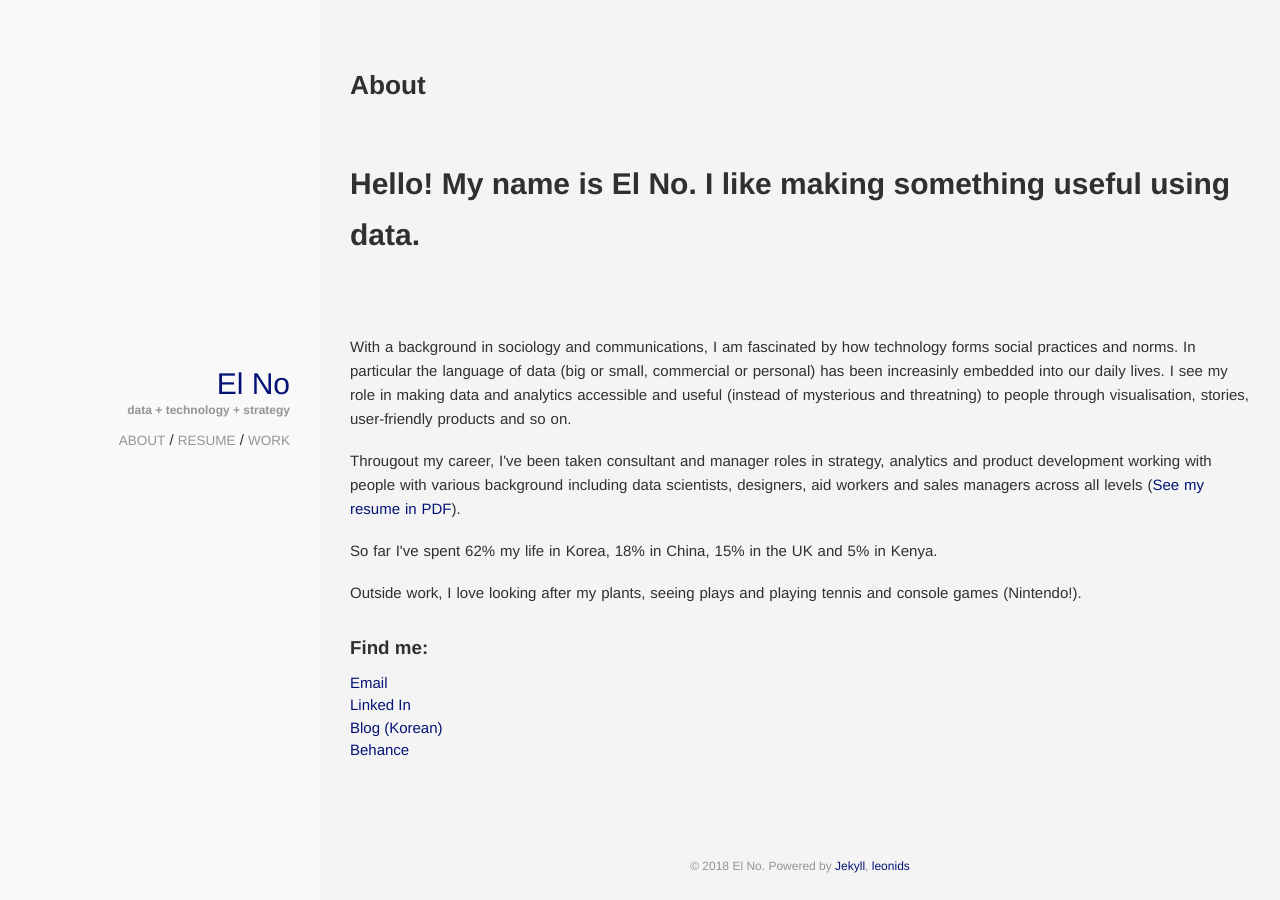
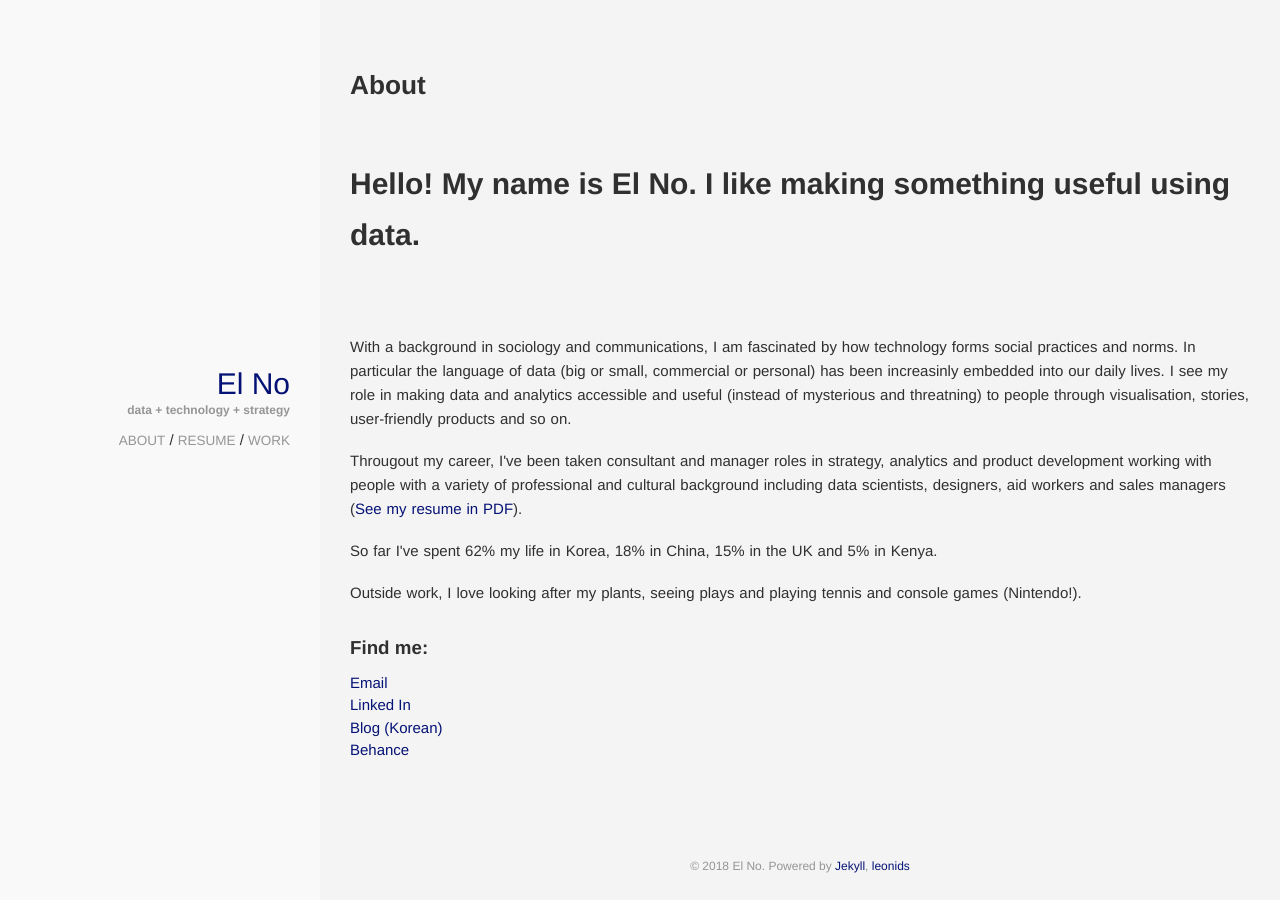
Before and after one commit to reasonableprototype/reasonableprototype.github.io, a Jekyll site: the page built from about.html, in a window 1280 px wide. Built offline with Jekyll 4.4.1, drawn with Linux system fonts in a browser that asks for light colours.

Commit message:
updated about

```diff
--- a/_includes/sections/about.html
+++ b/_includes/sections/about.html
@@ -10,7 +10,7 @@
 In particular the language of data (big or small, commercial or personal) has been increasinly embedded into our daily lives. I see my role in making data and analytics accessible and useful (instead of mysterious and threatning) to people through visualisation, stories, user-friendly products and so on.
 </p>
 <p>
-  Througout my career, I've been taken consultant and manager roles in strategy, analytics and product development working with people with various background including data scientists, designers, aid workers and sales managers across all levels
+  Througout my career, I've been taken consultant and manager roles in strategy, analytics and product development working with people with a variety of professional and cultural background including data scientists, designers, aid workers and sales managers
 (<a href="https://s3.eu-west-2.amazonaws.com/lubynoel-portfolio/Curriculum_Vitae_El_No_09.2018.pdf">See my resume in PDF</a>).
 </p>
 <p>
```
Also changed, not shown: 2 other files.
